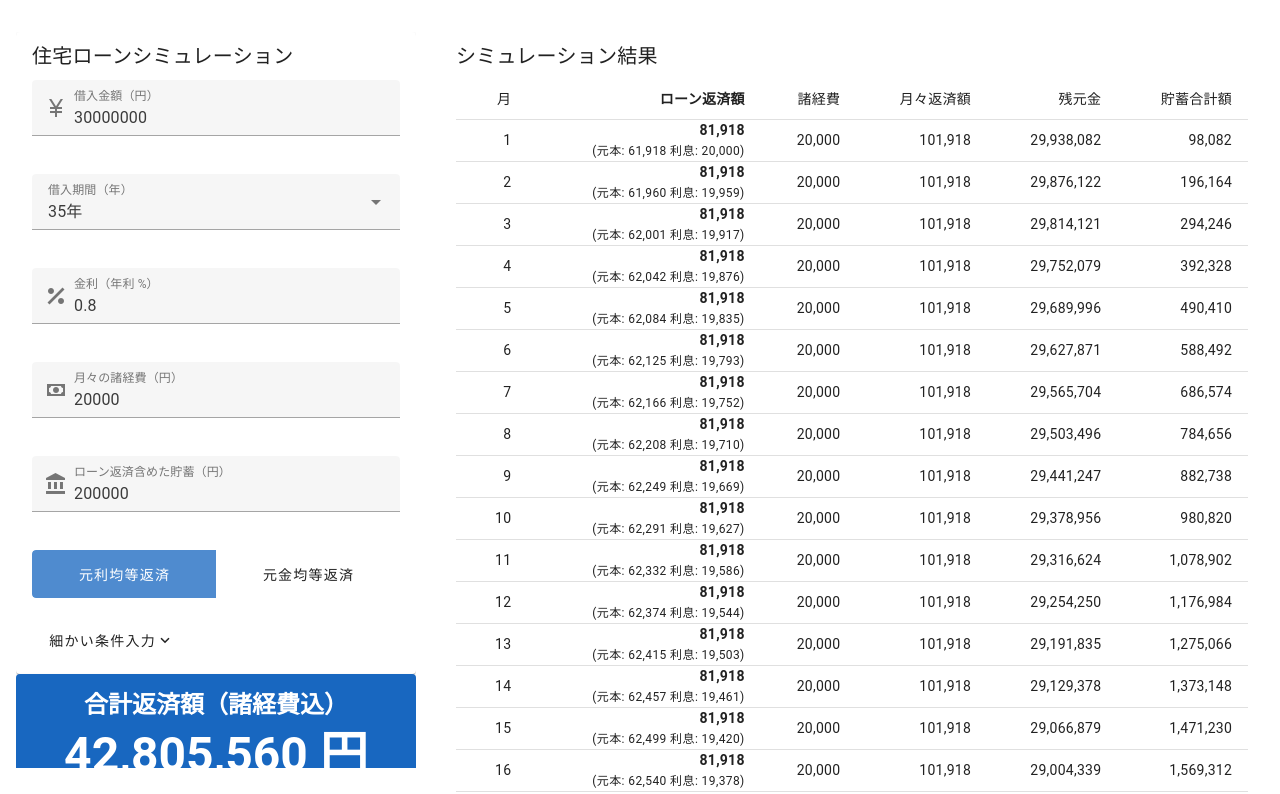
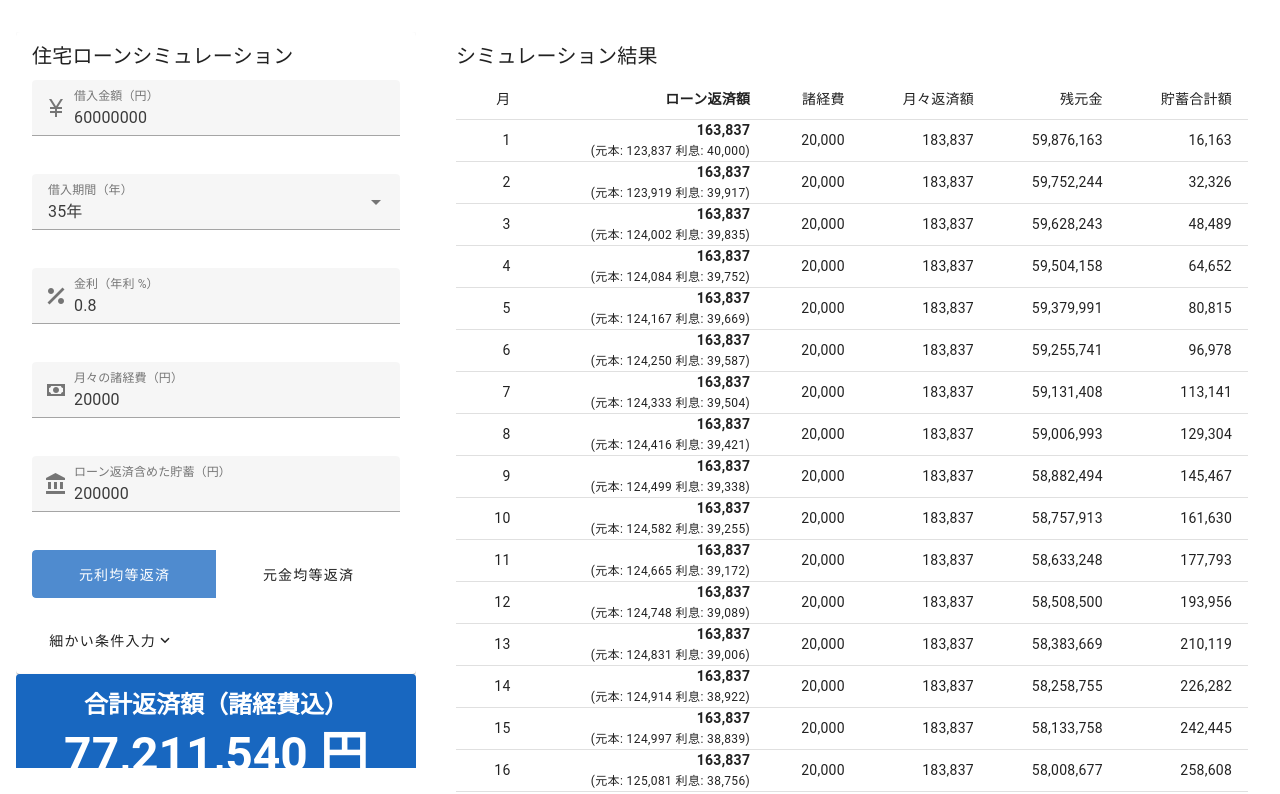
Before and after one commit to ateliee/loan-simulation, a Nuxt app: page / in a window 1280 px wide. Shown: the top 794 px of the page. Built offline with nearby package versions, Linux system fonts and the light colour scheme.

Commit message:
fixup! first commit

```diff
--- a/pages/index.vue
+++ b/pages/index.vue
@@ -35,12 +35,12 @@ import LoanForm from '~/components/LoanForm.vue'
 import LoanResult from '~/components/LoanResult.vue'
 import LoanSummary from '~/components/LoanSummary.vue'
 
-const principal = ref(30000000)
-const years = ref(35)
-const rate = ref(0.8)
+const principal = ref<number>(60000000)
+const years = ref<number>(35)
+const rate = ref<number>(0.8)
 const repaymentType = ref('principalInterest')
-const monthlyCost = ref(20000)
-const savings = ref(200000)
+const monthlyCost = ref<number>(20000)
+const savings = ref<number>(200000)
 const earlyRepaymentYears = ref<number | null>(null)
 
 const yearsOptions = Array.from({ length: 35 }, (_, i) => ({ label: `${i + 1}年`, value: i + 1 }))
```
